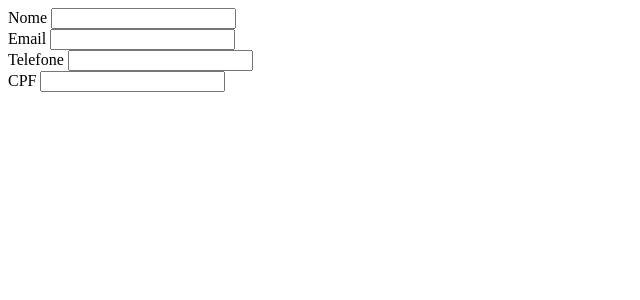
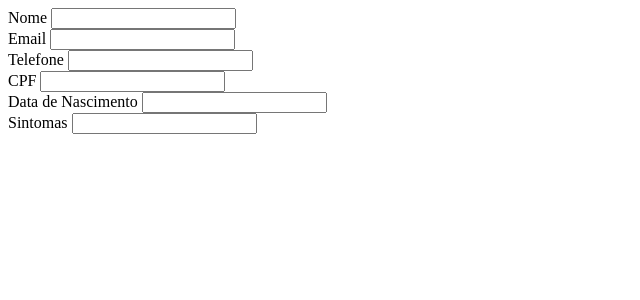
Before and after one commit to a4techvisual/sistema_django_noturno, a Django app: template apps/crud/templates/includes/form.html in a window 1280 px wide. Shown: the top 300 px of the page, without its empty margins (0-640 px from the left). Run offline with Django 5.2, Linux system fonts and the light colour scheme; the template is opened without the code that fills it, so the values that code supplies are empty, except form fields; form fields are guessed from the names that the template uses.

Commit message:
Commit 08/10/2026

```diff
--- a/apps/crud/templates/includes/form.html
+++ b/apps/crud/templates/includes/form.html
@@ -1,5 +1,5 @@
 <div class="row mt-5">
-    <div class="col-12 col-lg-4 mb-3">
+        <div class="col-12 col-lg-4 mb-3">
         <label for="{{ form.nome.id_for_label }}"
         class="form-label">Nome</label>
         {{ form.nome}}
@@ -28,3 +28,15 @@
             <small>{{ error }}</small>
         {% endfor %}
     </div>
+    <div class="col-12 col-md-6 col-lg-4 mb-3">
+        <label for="{{ form.data_nascimento.id_for_label }}"
+        class="form-label">Data de Nascimento</label>
+        {{ form.data_nascimento}}
+        {% for error in form.data_nascimento.errors %}
+            <small>{{ error }}</small>
+        {% endfor %}
+    </div>
+    <div class="col-12 col-12 mb-3">
+        <label for="{{ form.sintomas.id_for_label }}"
+        class="form-label">Sintomas</label>
+        {{ form.sintomas}}
```
Also changed, not shown: apps/crud/forms.py (added, +16 -0 lines).
